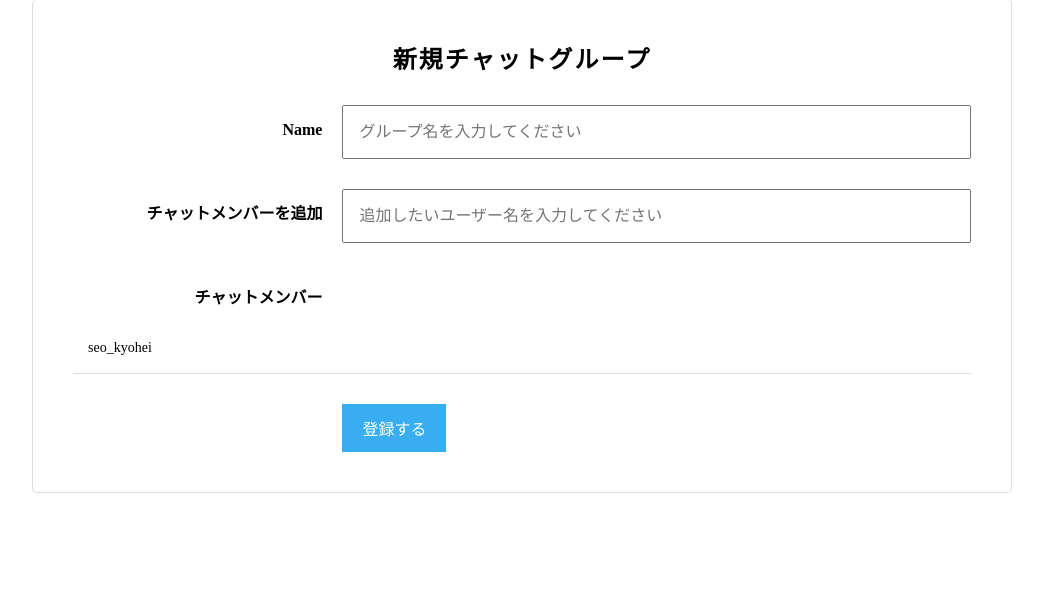
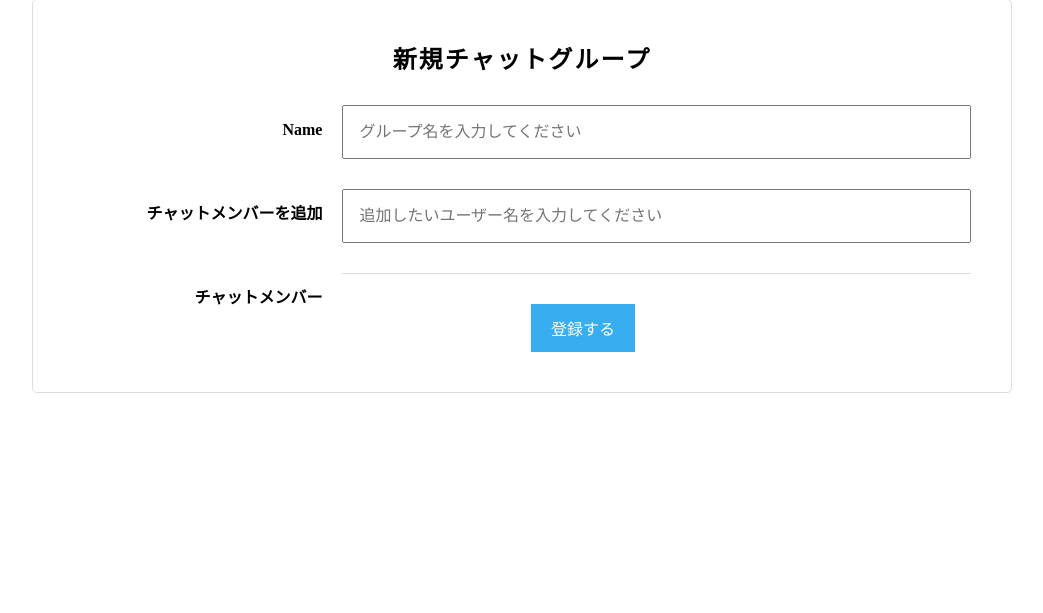
Before and after one commit to Yukie-Sako/chat-space, a Rails app: template app/views/groups/new.html.haml in a window 1280 px wide. Shown: the part 61-674 px from the top of the page, without its empty margins (118-1161 px from the left). Run offline with Rails 7, Linux system fonts and the light colour scheme; the template is opened without the code that fills it, so the values that code supplies are empty; style sheets or scripts are compiled from the project's sources; some libraries are stand-ins or nearby versions.

Commit message:
correction: group_member_edit_form
*cssが反映されるようにインデントのミスを修正

```diff
--- a/app/views/groups/_form.html.haml
+++ b/app/views/groups/_form.html.haml
@@ -22,13 +22,12 @@
     .chat-group-form__field--left
       %label.chat-group-form__label{:for => "chat_group_チャットメンバー"} チャットメンバー
     .chat-group-form__field--right
+      #chat-group-users
+        #chat-group-user-22.chat-group-user.clearfix
+          %input{:name => "chat_group[user_ids][]", :type => "hidden", :value => "22"}/
+          %p.chat-group-user__name
 
-  #chat-group-users
-    #chat-group-user-22.chat-group-user.clearfix
-      %input{:name => "chat_group[user_ids][]", :type => "hidden", :value => "22"}/
-      %p.chat-group-user__name seo_kyohei
-
-  .chat-group-form__field.clearfix
-    .chat-group-form__field--left
-    .chat-group-form__field--right
-      = f.submit class: 'chat-group-form__action-btn'
+      .chat-group-form__field.clearfix
+        .chat-group-form__field--left
+        .chat-group-form__field--right
+          = f.submit class: 'chat-group-form__action-btn'
```
